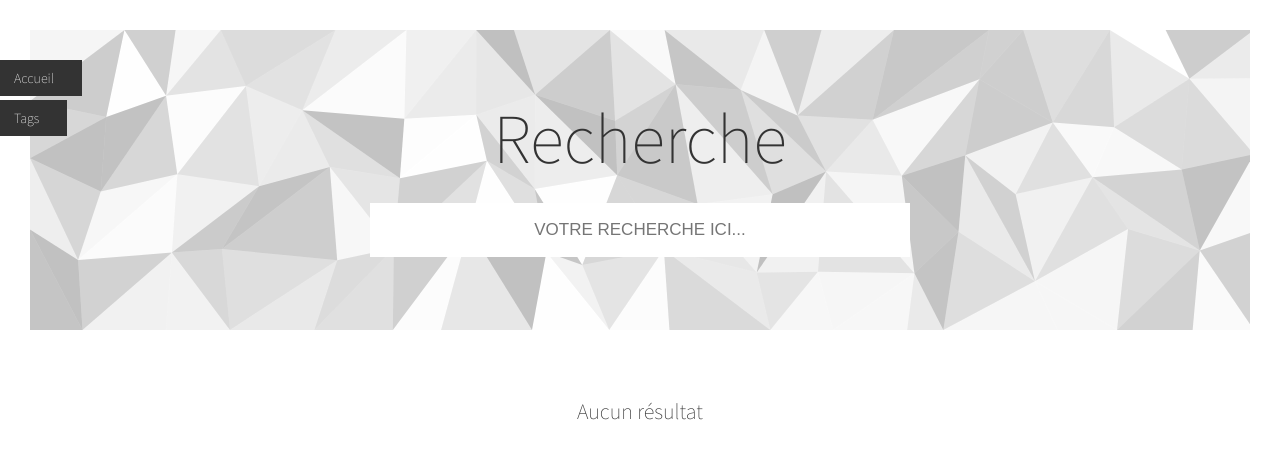
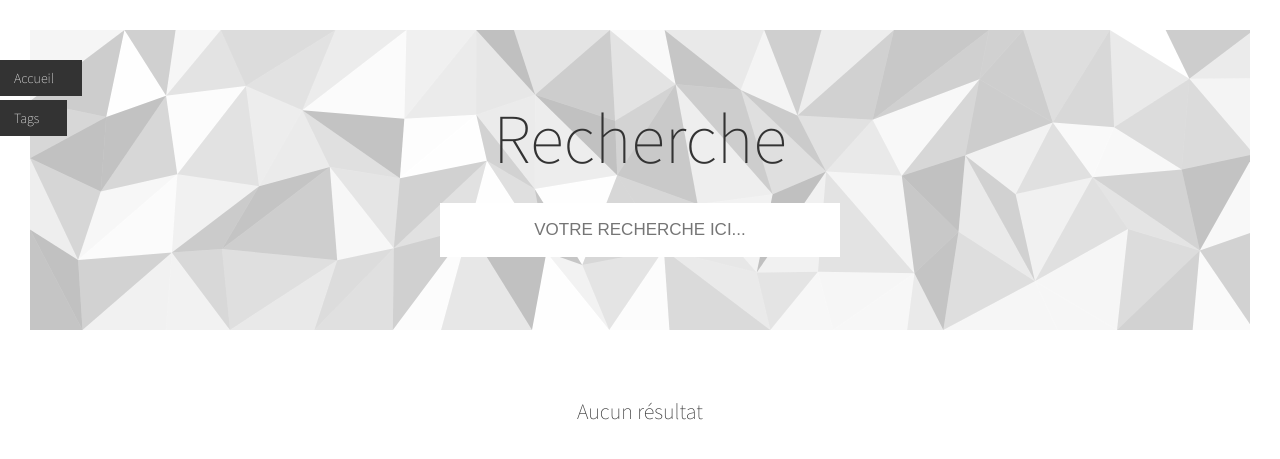
Before and after one commit to zessx/blog, a Jekyll site: the page built from recherche.html, in a window 1280 px wide. Shown: the top 459 px of the page. Built offline with Jekyll 4.4.1, drawn with Linux system fonts in a browser that asks for light colours.

Commit message:
:children_crossing: Responsive search

```diff
--- a/_sass/_header.scss
+++ b/_sass/_header.scss
@@ -15,7 +15,7 @@ header {
   -ms-flex-pack: center;
   justify-content: center;
   text-align: center;
-  padding: 0 100px;
+  padding: 0 $content_padding;
   color: $white;
 
   &.small-header {
@@ -105,7 +105,8 @@ header {
   .jekyll-search-input {
     border: none;
     padding: 1em;
-    width: 50%;
+    width: 100%;
+    max-width: 400px;
     font-size: 17px;
     text-align: center;
     text-transform: uppercase;
```
